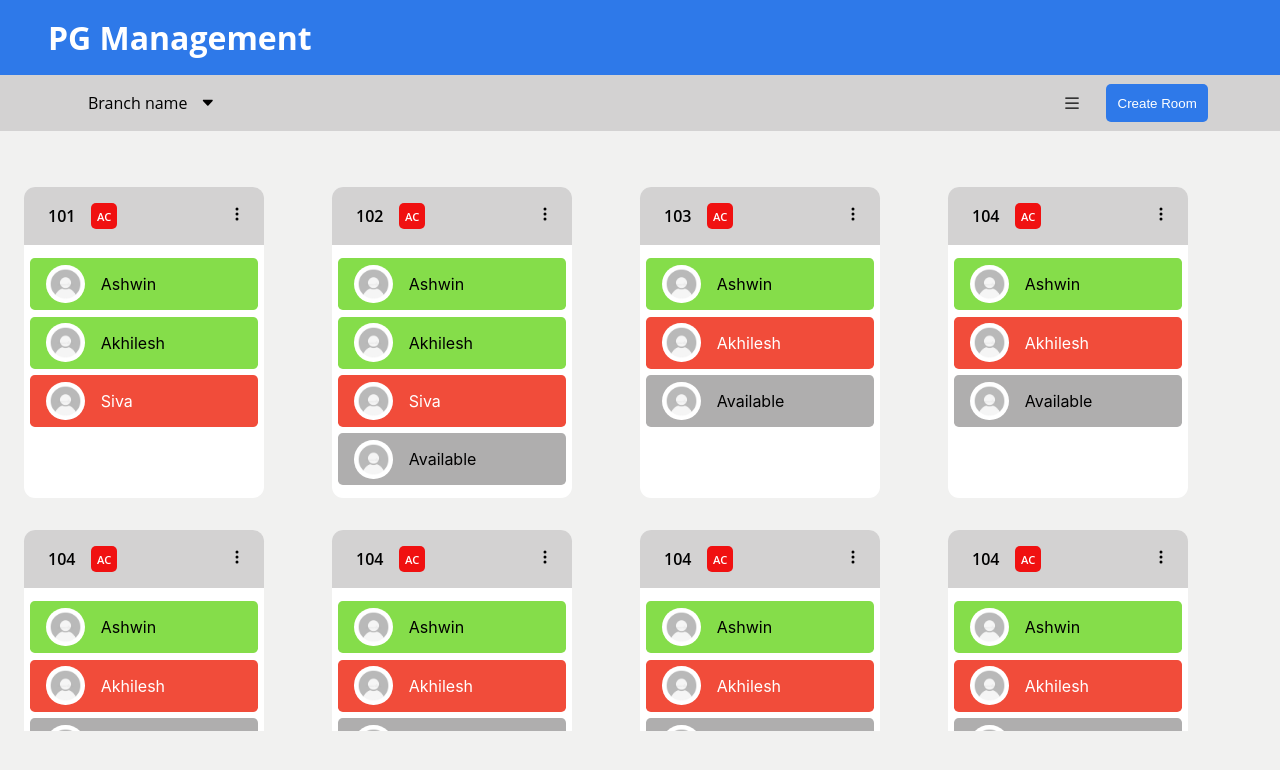
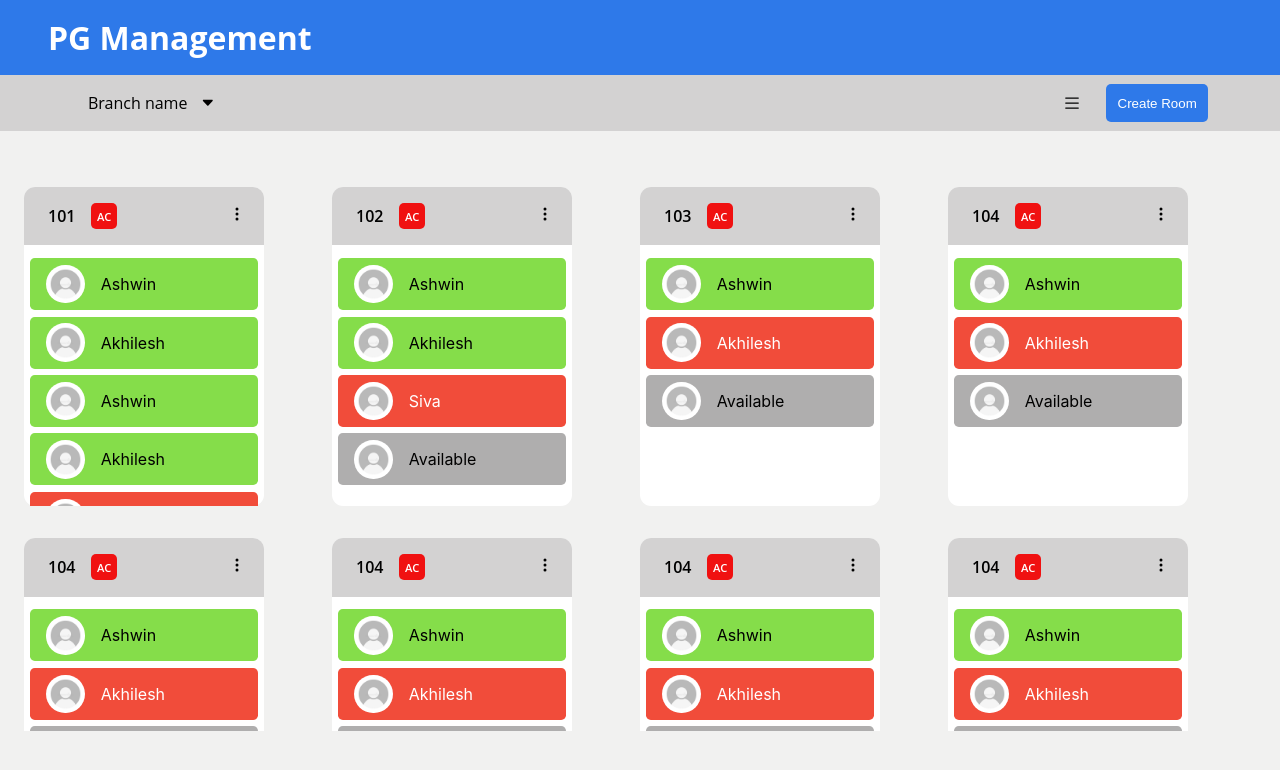
Before and after one commit to KishoreMl/PG-Management-Web, a React (Create React App) app in the folder pg-management/: page / in a window 1280 px wide. Shown: the top 770 px of the page. Built offline with nearby package versions, Linux system fonts and the light colour scheme.

Commit message:
Room Tile changes

```diff
--- a/pg-management/src/components/RightPanel/RightPanel.jsx
+++ b/pg-management/src/components/RightPanel/RightPanel.jsx
@@ -8,7 +8,7 @@ export class RightPanel extends React.Component{
     render() {
         return (
             <div className="right-panel">
-                {this.props.guest ?
+                {!this.props.guest ?
                     <div>
                         <div className="close-icon">
                             <IconMap icon="close" size={20} onClick={() => this.props.setPanelDisplay(false)} />
--- a/pg-management/src/components/RoomTile/RoomTile.jsx
+++ b/pg-management/src/components/RoomTile/RoomTile.jsx
@@ -1,7 +1,7 @@
 import React, { Component } from "react";
-import './RoomTile.scss';
 import { GuestCard } from "../GuestCard/GuestCard";
 import IconMap from "../Icons/IconMap";
+import './RoomTile.scss';
 
 export class RoomTile extends Component{
     constructor(props) {
@@ -17,10 +17,14 @@ export class RoomTile extends Component{
         document.addEventListener('click', this.handleClickOutside);
     }
 
+    componentWillUnmount() {
+        document.removeEventListener('click', this.handleClickOutside);
+    }
+
     handleClickOutside = (event) => {
-        // if (this.dropdownRef.current && !this.dropdownRef.current.contains(event.target)) {
-        //     this.setState({ showDropdown: false });
-        // }
+        if (this.dropdownRef.current && !this.dropdownRef.current.contains(event.target)) {
+            this.setState({ showDropdown: false });
+        }
     }
 
     handleShowDropdown() {
@@ -31,7 +35,6 @@ export class RoomTile extends Component{
         this.setState({ selected: this.state.selected ? false : true });
         this.props.onRoomSelect(this.props.room.roomId)
     }
-
     render() {
         return (
             <div
--- a/pg-management/src/components/RoomTile/RoomTile.scss
+++ b/pg-management/src/components/RoomTile/RoomTile.scss
@@ -7,7 +7,6 @@
     background-color: white;
     margin-top: 2rem;
     cursor: pointer;
-
     &:hover {
         box-shadow: 0 0 9px rgb(106, 106, 106);
     }
@@ -55,7 +54,8 @@
 }
 .tile-container{
     padding: 0.4rem;
-
+    max-height: 15.5rem;
+    overflow-y: auto;
 }
 .room-name{
     background-color: rgb(28, 28, 200);
--- a/pg-management/src/components/RoomsPage/RoomsPage.jsx
+++ b/pg-management/src/components/RoomsPage/RoomsPage.jsx
@@ -23,6 +23,8 @@ export class RoomsPage extends React.Component{
                         capacity:3,
                         rent:6500,
                         guests:[
+                            {guestId:"guestId1",name:"Ashwin",rentPaid:true,ebPaid:false},
+                            {guestId:"guestId2",name:"Akhilesh",rentPaid:true,ebPaid:false},
                             {guestId:"guestId1",name:"Ashwin",rentPaid:true,ebPaid:false},
                             {guestId:"guestId2",name:"Akhilesh",rentPaid:true,ebPaid:false},
                             {guestId:"guestId3",name:"Siva",rentPaid:false,ebPaid:false}
@@ -112,7 +114,44 @@ export class RoomsPage extends React.Component{
                             {guestId:"guestId1",name:"Ashwin",rentPaid:true,ebPaid:false},
                             {guestId:"guestId2",name:"Akhilesh",rentPaid:false,ebPaid:false}
                         ]
+                },
+                    {
+                        branchId:"branchId1",
+                        roomId:"roomId4",
+                        number:"104",
+                        type:"AC",
+                        capacity:3,
+                        rent:6500,
+                        guests:[
+                            {guestId:"guestId1",name:"Ashwin",rentPaid:true,ebPaid:false},
+                            {guestId:"guestId2",name:"Akhilesh",rentPaid:false,ebPaid:false}
+                        ]
+                },
+                    {
+                        branchId:"branchId1",
+                        roomId:"roomId4",
+                        number:"104",
+                        type:"AC",
+                        capacity:3,
+                        rent:6500,
+                        guests:[
+                            {guestId:"guestId1",name:"Ashwin",rentPaid:true,ebPaid:false},
+                            {guestId:"guestId2",name:"Akhilesh",rentPaid:false,ebPaid:false}
+                        ]
+                },
+                    {
+                        branchId:"branchId1",
+                        roomId:"roomId4",
+                        number:"104",
+                        type:"AC",
+                        capacity:3,
+                        rent:6500,
+                        guests:[
+                            {guestId:"guestId1",name:"Ashwin",rentPaid:true,ebPaid:false},
+                            {guestId:"guestId2",name:"Akhilesh",rentPaid:false,ebPaid:false}
+                        ]
                     }
+
             ],
             branches: [{ name: 'Branch 1', id: 'branchId1' },
                        { name: 'Branch 2', id: 'branchId2' },
@@ -175,6 +214,8 @@ export class RoomsPage extends React.Component{
             case 'Edit Room':
                 console.log('Edit Room');
                 break;
+            default:
+                break;
         }
     }
 
--- a/pg-management/src/components/RoomsTable/RoomsTable.scss
+++ b/pg-management/src/components/RoomsTable/RoomsTable.scss
@@ -2,7 +2,7 @@
 
 
 ::-webkit-scrollbar {
-    width: 10px;
+    width: 8.5px;
 }
 
 ::-webkit-scrollbar-track {
@@ -11,7 +11,7 @@
 }
 
 ::-webkit-scrollbar-thumb {
-    background: linear-gradient(45deg, rgb(96, 56, 215) , $primary-color);
+    background: rgb(160, 152, 183);
     border-radius: 4px;
 }
 
@@ -19,7 +19,7 @@
     margin-top: 2rem;
     margin-left:4rem;
     margin-right: auto;
-    max-height: 20rem;
+    max-height: 28rem;
     overflow-y: auto;
     & th,td{
         padding: 0.5rem 2rem 0.5rem 2rem;
```
